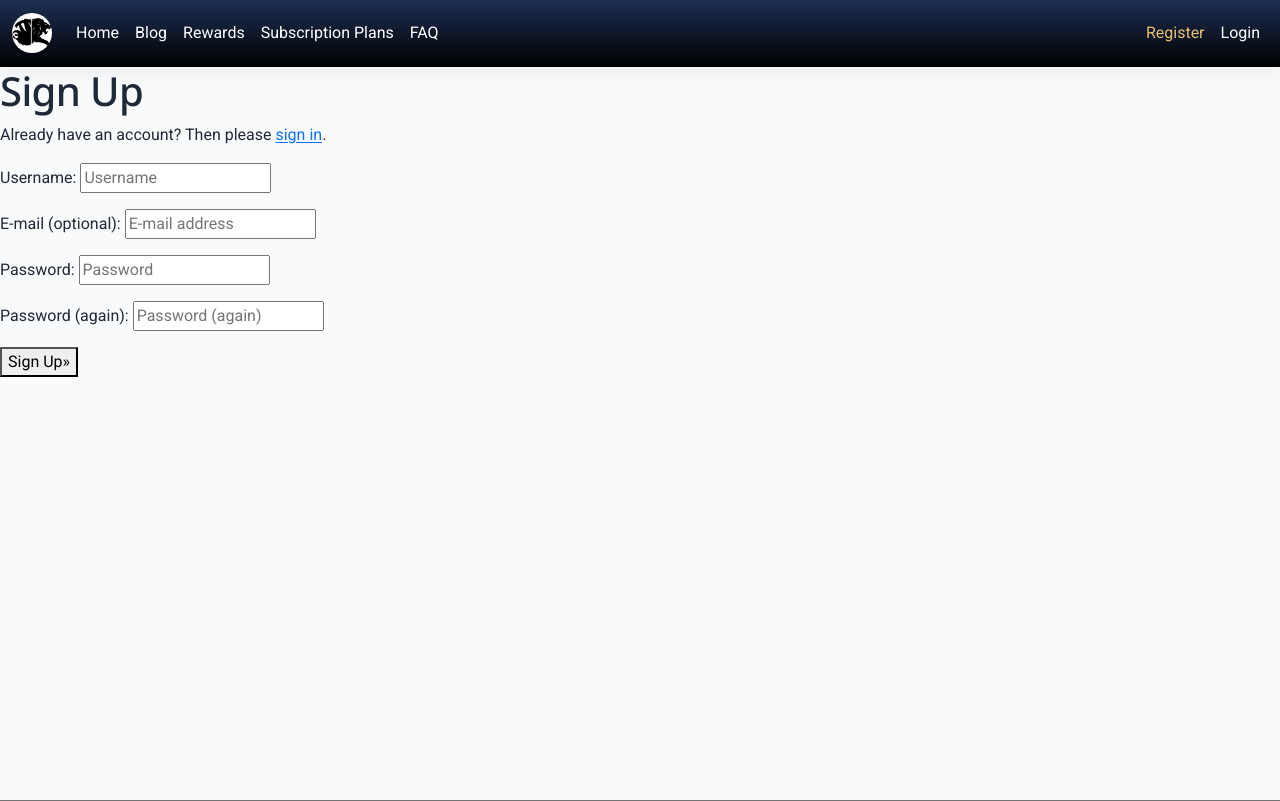
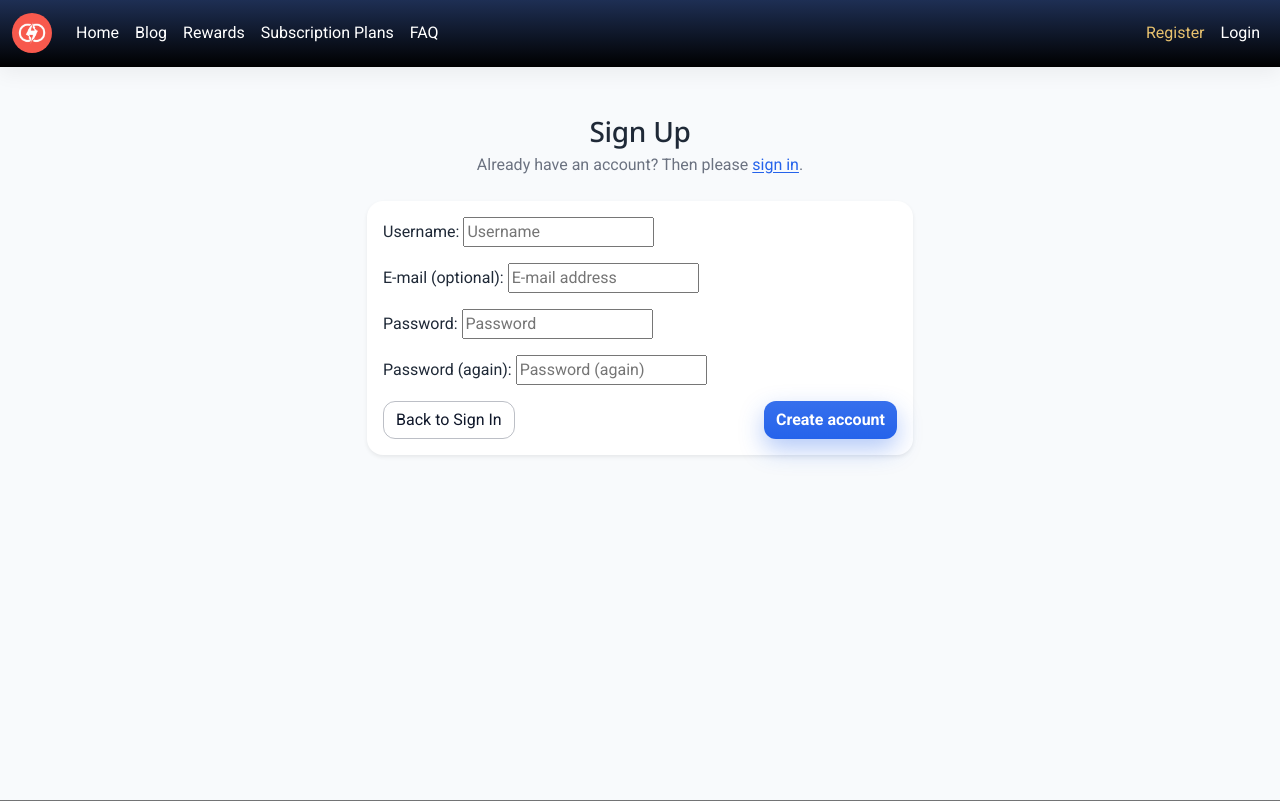
Before and after one commit to fairytaib/procrastination-defier, a Django app: page /accounts/signup/ in a window 1280 px wide. Shown: the top 801 px of the page. Run offline with Django 4.2, Linux system fonts and the light colour scheme; parts of the project's set-up code (start-up, migrations or seed data) failed here and were passed over.

Commit message:
Add design and css

```diff
--- /dev/null
+++ b/static/css/allauth/signup.css
@@ -0,0 +1,135 @@
+/* Signup – Visual Theme only (no spacing/positioning) */
+:root {
+    --signup-primary: #2563eb;
+    /* Brand Blue */
+    --signup-accent: #DAA520;
+    /* Gold accent */
+    --signup-surface: #ffffff;
+    --signup-border: rgba(2, 6, 23, .06);
+    --signup-shadow: 0 10px 28px rgba(2, 6, 23, .10);
+    --signup-title: #0f172a;
+    /* slate-900 */
+    --signup-muted: #6b7280;
+    /* slate-500 */
+}
+
+@media (prefers-color-scheme: dark) {
+    :root {
+        --signup-surface: #0f172a;
+        /* slate-900 */
+        --signup-border: #243144;
+        --signup-shadow: 0 16px 36px rgba(0, 0, 0, .45);
+        --signup-title: #e5e7eb;
+        /* slate-200 */
+        --signup-muted: #94a3b8;
+        /* slate-400 */
+    }
+}
+
+/* Card shell */
+.card {
+    background-color: var(--signup-surface);
+    border-color: var(--signup-border);
+    border-radius: 1rem;
+    box-shadow: var(--signup-shadow);
+    transition: box-shadow .2s ease, transform .12s ease;
+}
+
+.card:hover {
+    transform: translateY(-1px);
+}
+
+/* Headings & text */
+h1,
+h2,
+h3 {
+    color: var(--signup-title);
+    letter-spacing: -0.01em;
+}
+
+.text-body-secondary {
+    color: var(--signup-muted) !important;
+}
+
+/* Links */
+a {
+    color: var(--signup-primary);
+    text-underline-offset: 2px;
+}
+
+a:hover {
+    color: color-mix(in srgb, var(--signup-primary) 85%, white);
+}
+
+/* Form visuals */
+.form-label {
+    color: var(--signup-title);
+    font-weight: 600;
+}
+
+.form-control,
+.form-select,
+.form-check-input {
+    background-color: color-mix(in srgb, var(--signup-surface) 95%, #ffffff 5%);
+    border-color: var(--signup-border);
+    color: var(--signup-title);
+    border-radius: .75rem;
+}
+
+.form-control::placeholder {
+    color: color-mix(in srgb, var(--signup-muted) 70%, transparent);
+}
+
+.form-control:focus,
+.form-select:focus {
+    border-color: color-mix(in srgb, var(--signup-primary) 55%, transparent);
+    box-shadow: 0 0 0 .2rem color-mix(in srgb, var(--signup-primary) 25%, transparent);
+    outline: none;
+}
+
+.form-check-input:checked {
+    background-color: var(--signup-primary);
+    border-color: var(--signup-primary);
+}
+
+/* Buttons */
+.btn.btn-primary {
+    background-image: linear-gradient(180deg,
+            color-mix(in srgb, var(--signup-primary) 92%, white 8%), var(--signup-primary));
+    border: none;
+    color: #fff;
+    font-weight: 700;
+    box-shadow: 0 10px 24px rgba(37, 99, 235, .35);
+    transition: filter .2s ease, transform .1s ease;
+}
+
+.btn.btn-primary:hover {
+    filter: brightness(1.05);
+}
+
+.btn.btn-primary:active {
+    transform: translateY(1px);
+    filter: brightness(.98);
+}
+
+.btn.btn-outline-secondary {
+    border-color: color-mix(in srgb, var(--signup-muted) 45%, transparent);
+    color: var(--signup-title);
+}
+
+.btn.btn-outline-secondary:hover {
+    background-color: color-mix(in srgb, var(--signup-surface) 90%, var(--signup-muted) 10%);
+}
+
+/* Error visuals */
+.invalid-feedback,
+.text-danger {
+    color: #ef4444 !important;
+}
+
+/* Focus accessibility */
+:focus-visible {
+    outline: 3px solid color-mix(in srgb, var(--signup-primary) 55%, transparent);
+    outline-offset: 3px;
+    border-radius: 8px;
+}
--- a/templates/allauth/account/email_confirm.html
+++ b/templates/allauth/account/email_confirm.html
@@ -1,4 +1,4 @@
-{% extends "account/base.html" %}
+{% extends "base.html" %}
 
 {% load i18n %}
 {% load account %}
--- a/templates/allauth/account/signup.html
+++ b/templates/allauth/account/signup.html
@@ -1,29 +1,41 @@
 {% extends 'base.html' %}
 {% load i18n %}
 {% load static %}
+
 {% block title %}
-
+  {% trans 'Sign Up' %}
 {% endblock %}
 {% block css %}
-
-{% endblock %}
-{% block head_title %}
-  {% trans 'Signup' %}
+  <link rel="stylesheet" href="{% static 'css/allauth/signup.css' %}" />
 {% endblock %}
 
 {% block content %}
-  <h1>{% trans 'Sign Up' %}</h1>
-
-  <p>
+  <section class="container py-5">
+    <div class="row justify-content-center">
+      <div class="col-md-8 col-lg-6">
+        <header class="text-center mb-4">
+          <h1 class="h3 mb-1">{% trans 'Sign Up' %}</h1>
+          <p class="text-body-secondary mb-0">
             {% blocktrans %}Already have an account? Then please <a href="{{ login_url }}">sign in</a>.{% endblocktrans %}
           </p>
+        </header>
 
-  <form class="signup" id="signup_form" method="post" action="{% url 'account_signup' %}">
+        <form id="signup_form" class="card border-0 shadow-sm" method="post" action="{% url 'account_signup' %}">
+          <div class="card-body">
             {% csrf_token %}
             {{ form.as_p }}
+
             {% if redirect_field_value %}
               <input type="hidden" name="{{ redirect_field_name }}" value="{{ redirect_field_value }}" />
             {% endif %}
-    <button type="submit">{% trans 'Sign Up' %}&raquo;</button>
+
+            <div class="d-grid d-sm-flex gap-2">
+              <a href="{% url 'account_login' %}" class="btn btn-outline-secondary">{% trans 'Back to Sign In' %}</a>
+              <button type="submit" class="btn btn-primary ms-sm-auto">{% trans 'Create account' %}</button>
+            </div>
+          </div>
         </form>
+      </div>
+    </div>
+  </section>
 {% endblock %}
--- a/templates/allauth/socialaccount/base.html
+++ b/templates/allauth/socialaccount/base.html
@@ -1 +1 @@
-{% extends "account/base.html" %}
+{% extends 'base.html' %}
--- a/templates/base.html
+++ b/templates/base.html
@@ -72,7 +72,7 @@
       <header class="navbar-header">
         <nav class="navbar navbar-expand-lg navbar-dark sticky-top py-2">
           <div class="container-fluid">
-            <a class="navbar-brand" href="{% url 'home' %}" aria-label="Procrastination defier logo"><img src="{% static 'images/logos/procrastination_defier_logo_1.jpg' %}" alt="Procrastination defier Logo" class="logo-image" /></a>
+            <a class="navbar-brand" href="{% url 'home' %}" aria-label="Procrastination defier logo"><img src="{% static 'images/logos/procdef_logo.png' %}" alt="Procrastination defier Logo" class="logo-image" /></a>
             <button class="navbar-toggler" type="button" data-bs-toggle="collapse" data-bs-target="#navbarText" aria-controls="navbarText" aria-expanded="false" aria-label="Toggle navigation"><span class="navbar-toggler-icon"></span></button>
 
             <div class="collapse navbar-collapse" id="navbarText">
```
Also changed, not shown: templates/allauth/account/login.html (+14 -23 lines), static/images/logos/procdef_logo.png (added), static/images/logos/procrastination_defier_logo.webp (deleted), static/images/logos/procrastination_defier_logo_1.jpg (deleted). Lines whose indentation alone changed are shown as unchanged.
